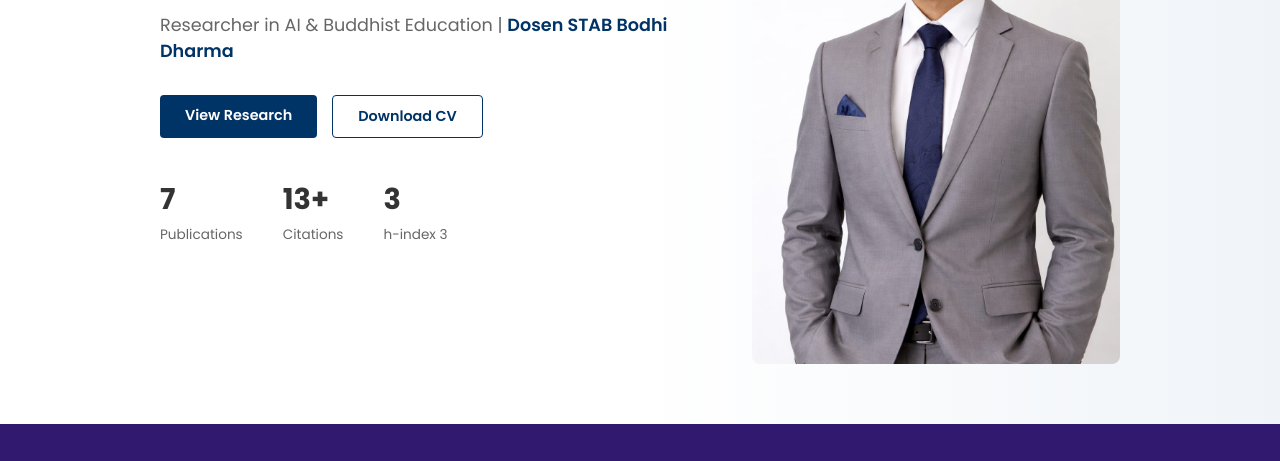
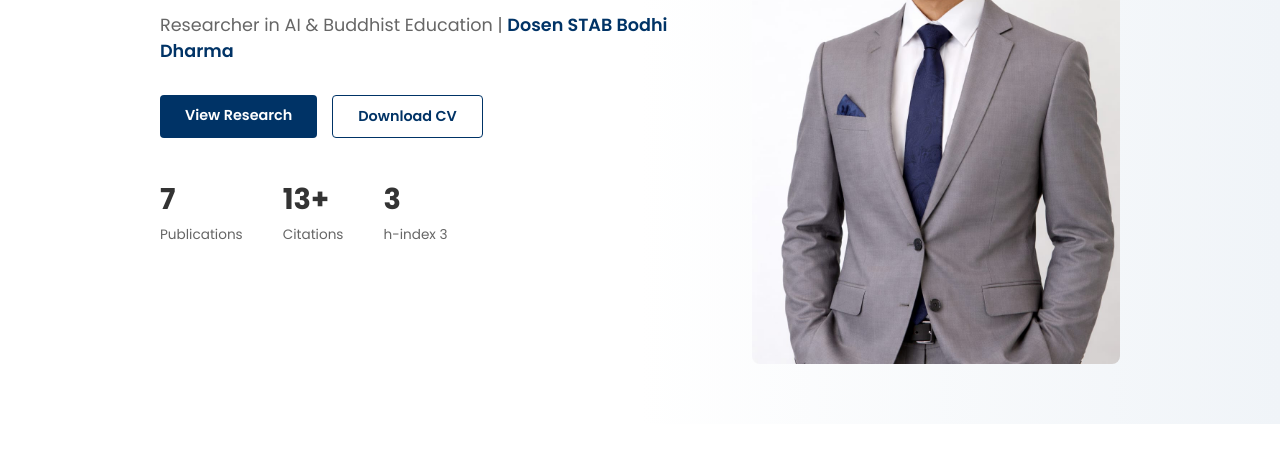
Before and after one commit to SunterCandraYana/scyana, a plain HTML site: page index.html in a window 1280 px wide. Shown: the part 308-769 px from the top of the page. Drawn offline with Linux system fonts and the light colour scheme.

Commit message:
saya merobah css

```diff
--- a/style.css
+++ b/style.css
@@ -8,8 +8,8 @@
   --navy-light: #004080;
   --text-dark: #333;
   --text-gray: #666;
-  --bg-white: #321970;
-  --bg-light: #321970;
+  --bg-white: #ffffff;
+  --bg-light: #f9f9f9;
   --border-color: #eee;
   --accent-blue: #0056b3;
   --shadow-sm: 0 2px 8px rgba(0, 0, 0, 0.05);
```
